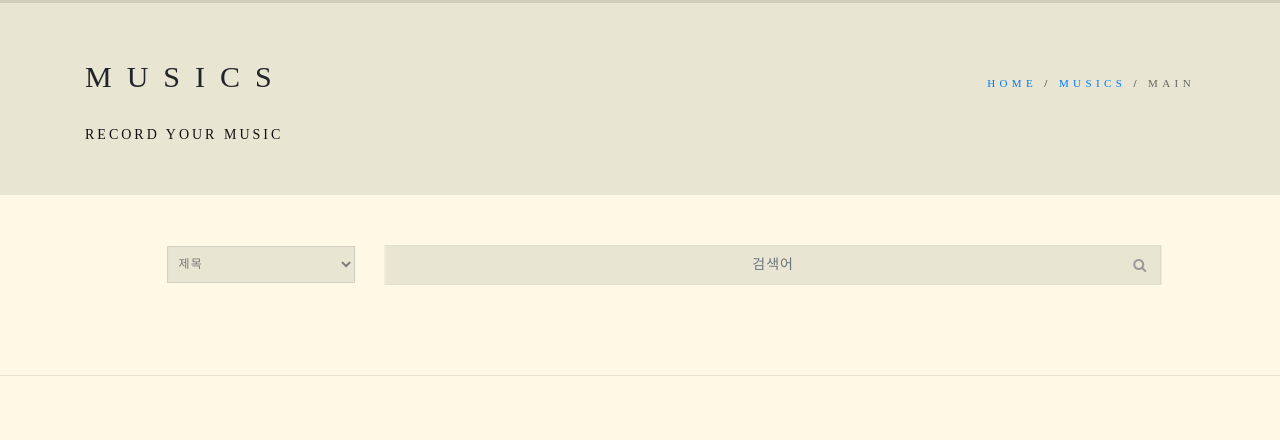
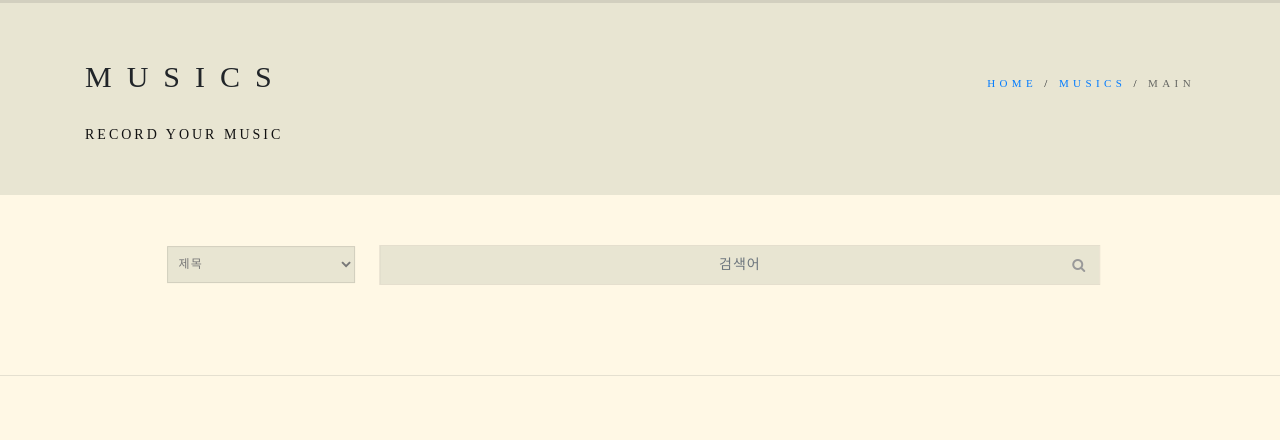
Before and after one commit to JuYeong0413/record, a Django app: page /musics/ in a window 1280 px wide. Shown: the part 75-515 px from the top of the page. Run offline with Django 3.2, Linux system fonts and the light colour scheme; data that the repository does not hold is empty; some libraries are stand-ins or nearby versions; some web fonts are replaced.

Commit message:
music검색창 살짝땡김

```diff
--- a/record/static/bobae/css/bobae.css
+++ b/record/static/bobae/css/bobae.css
@@ -104,9 +104,9 @@ hr {
     font-family: 'GyeonggiBatang';
 }
 .search-wrap2{
-    width:70%;
+    width:65%;
     top: 70%;
-	left: 45%;
+	left: 42%;
     transform: translate( -50%, -50% );
 }
 .search-wrap3{
```
